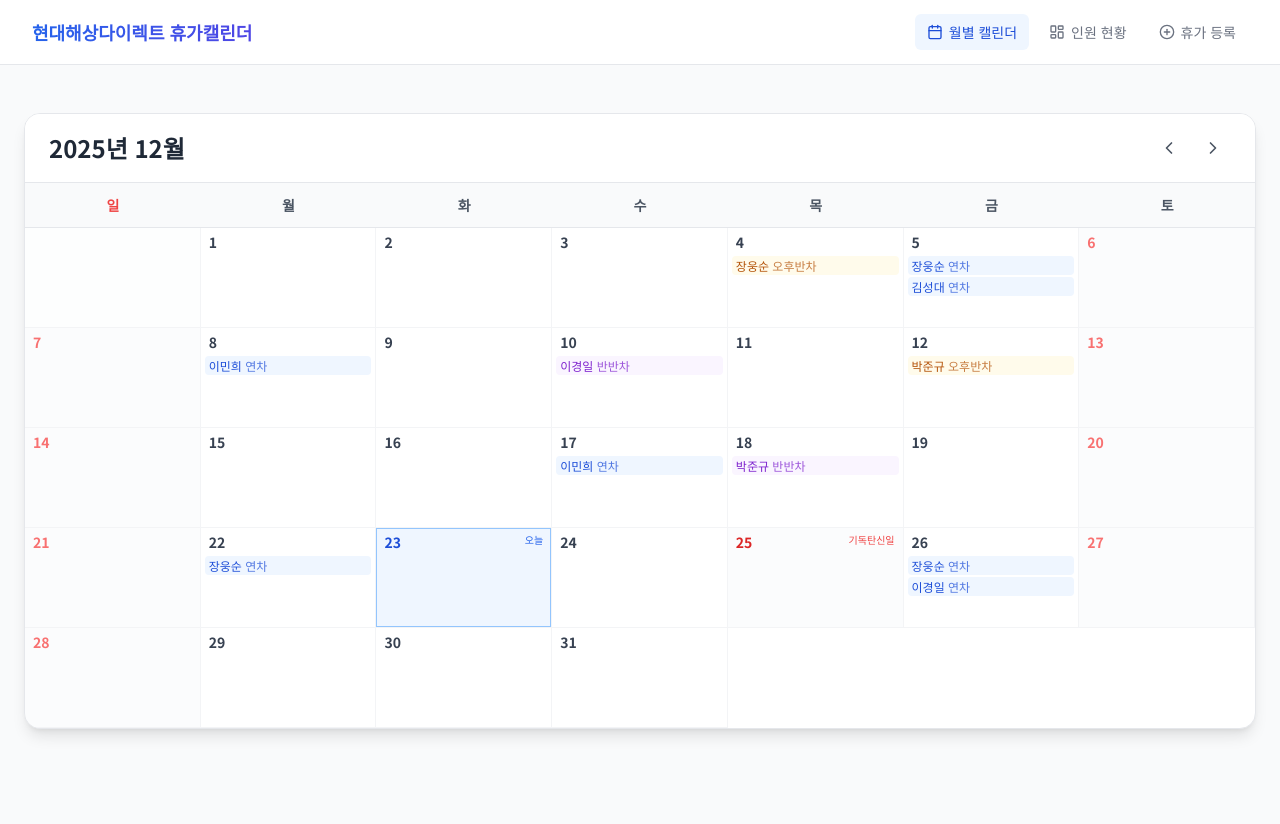
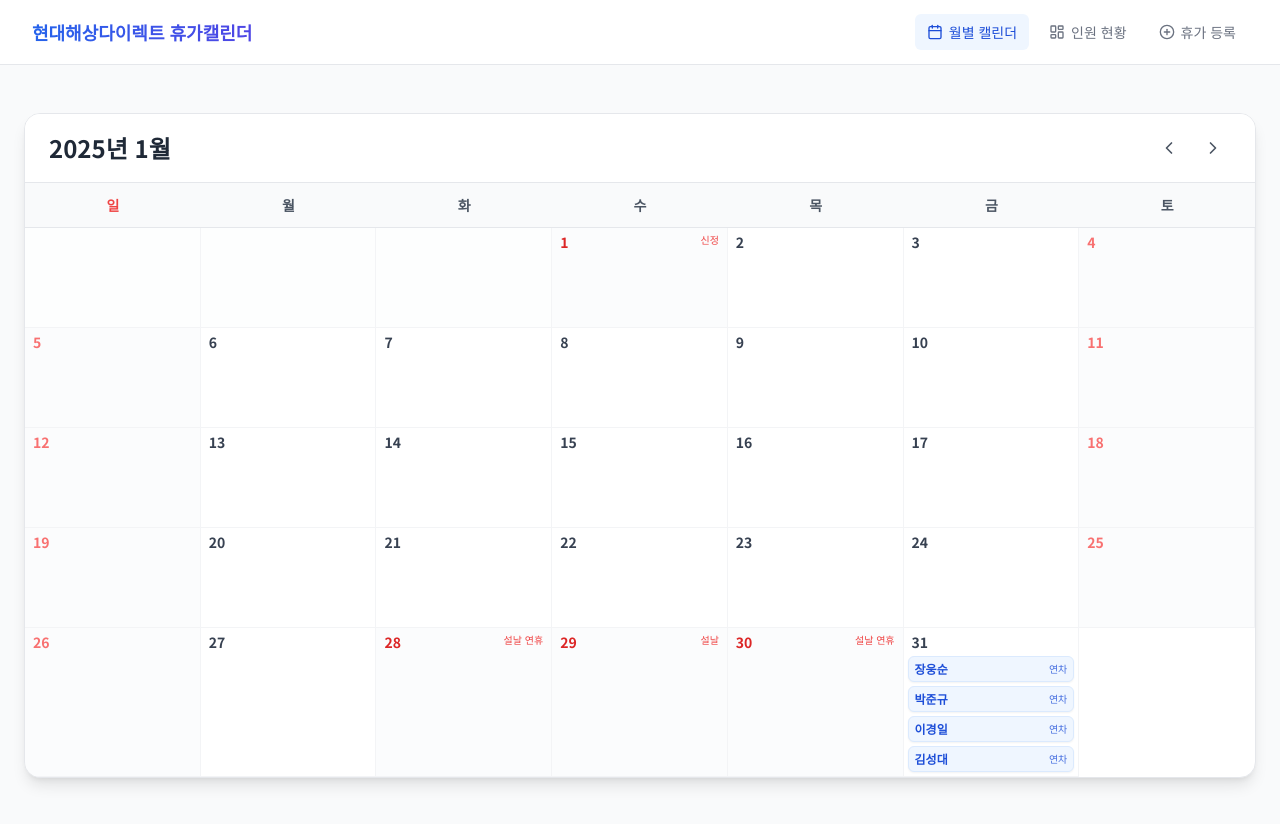
Before and after one commit to woong-ninano/Project-Vacation-Calendar, a React (Vite) app: page / in a window 1280 px wide. Shown: the top 824 px of the page. Built offline with nearby package versions, Linux system fonts and the light colour scheme.

Commit message:
feat: Set default calendar start date to 2025-01-01
Updates the default `currentDate` state in the Calendar component to initialize the calendar view to January 1, 2025, as per requirements. Also adjusts spacing and border styles for vacation badges to improve visual clarity.

```diff
--- a/components/Calendar.tsx
+++ b/components/Calendar.tsx
@@ -4,8 +4,8 @@ import { getEmployees, getVacations, removeVacation, getHolidays } from '../serv
 import { Employee, VacationEntry, VacationType, Holiday } from '../types';
 
 export const CalendarView: React.FC = () => {
-  // Initialize with current date instead of fixed date
-  const [currentDate, setCurrentDate] = useState(new Date());
+  // Initialize with 2025-01-01 as requested
+  const [currentDate, setCurrentDate] = useState(new Date(2025, 0, 1));
   const [employees, setEmployees] = useState<Employee[]>([]);
   const [vacations, setVacations] = useState<VacationEntry[]>([]);
   const [holidays, setHolidays] = useState<Holiday[]>([]);
@@ -110,22 +110,21 @@ export const CalendarView: React.FC = () => {
             )}
           </div>
 
-          <div className="flex flex-col gap-0.5">
+          <div className="flex flex-col gap-1">
             {dayVacations.map(vac => {
               const empName = employees.find(e => e.id === vac.employeeId)?.name || 'Unknown';
 
-              let badgeStyle = 'bg-blue-50 text-blue-700';
-              if (vac.type.includes('반차')) badgeStyle = 'bg-amber-50 text-amber-700';
-              if (vac.type === VacationType.QUARTER) badgeStyle = 'bg-purple-50 text-purple-700';
+              let badgeStyle = 'bg-blue-50 text-blue-700 border-blue-100';
+              if (vac.type.includes('반차')) badgeStyle = 'bg-amber-50 text-amber-700 border-amber-100';
+              if (vac.type === VacationType.QUARTER) badgeStyle = 'bg-purple-50 text-purple-700 border-purple-100';
 
               return (
                 <div
                   key={vac.id}
-                  className={`text-[10px] md:text-xs px-1 py-0.5 rounded flex items-center justify-between ${badgeStyle}`}
+                  className={`text-[10px] md:text-xs px-1.5 py-1 rounded-md flex items-center justify-between border shadow-sm ${badgeStyle}`}
                 >
-                  <span className="truncate w-full leading-tight">
-                    {empName} <span className="opacity-75">{vac.type}</span>
-                  </span>
+                  <span className="font-bold truncate mr-1">{empName}</span>
+                  <span className="opacity-80 text-[10px] whitespace-nowrap">{vac.type}</span>
                 </div>
               );
             })}
@@ -167,15 +166,15 @@ export const CalendarView: React.FC = () => {
                 {dayVacations.map(vac => {
                   const empName = employees.find(e => e.id === vac.employeeId)?.name || '미확인';
 
-                  let typeColor = 'text-blue-600 bg-blue-50';
-                  if (vac.type.includes('반차')) typeColor = 'text-amber-600 bg-amber-50';
-                  if (vac.type === VacationType.QUARTER) typeColor = 'text-purple-600 bg-purple-50';
+                  let typeColor = 'text-blue-600 bg-blue-50 border-blue-100';
+                  if (vac.type.includes('반차')) typeColor = 'text-amber-600 bg-amber-50 border-amber-100';
+                  if (vac.type === VacationType.QUARTER) typeColor = 'text-purple-600 bg-purple-50 border-purple-100';
 
                   return (
                     <li key={vac.id} className="flex items-center justify-between bg-white border border-gray-100 p-3 rounded-lg shadow-sm">
                       <div className="flex flex-col">
-                        <span className="font-bold text-gray-800">{empName}</span>
-                        <span className={`text-xs px-2 py-0.5 rounded-full w-fit mt-1 ${typeColor}`}>
+                        <span className="font-bold text-gray-800 text-lg">{empName}</span>
+                        <span className={`text-xs px-2 py-0.5 rounded-full w-fit mt-1 border ${typeColor}`}>
                           {vac.type}
                         </span>
                       </div>
```
